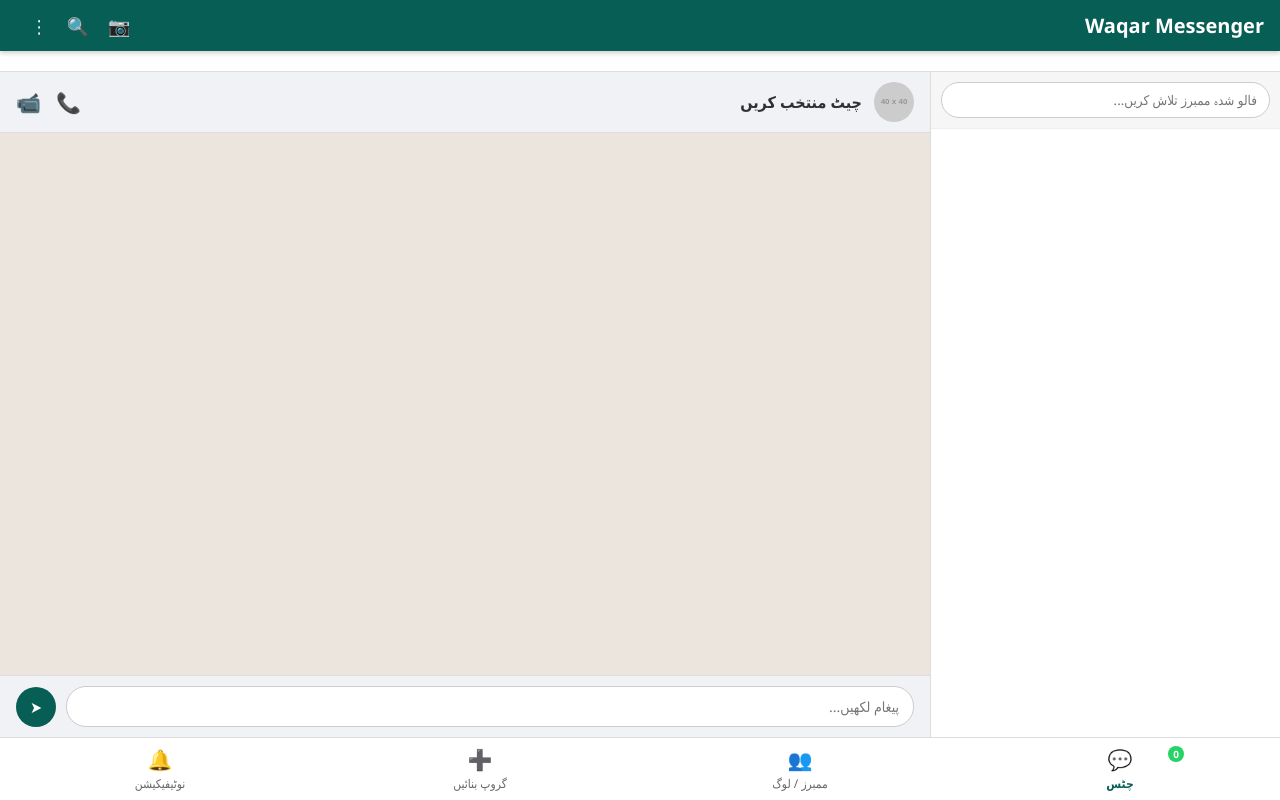
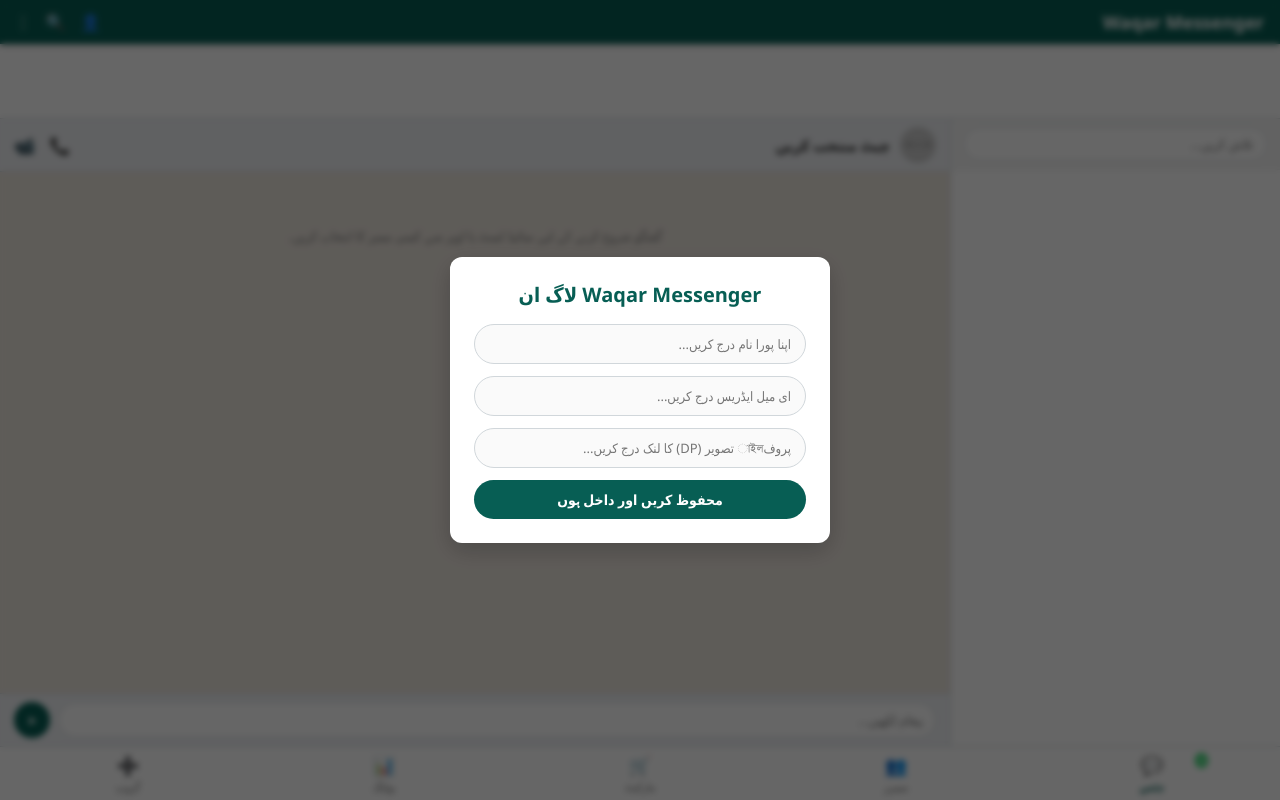
Before and after one commit to waqarzaffaralvi-cmyk/Bazaar-app, a website: page index.html in a window 1280 px wide. Drawn offline with Linux system fonts and the light colour scheme; placeholder pictures from the web are drawn by us.

Commit message:
Update index.html

```diff
--- a/index.html
+++ b/index.html
@@ -3,213 +3,288 @@
 <head>
     <meta charset="UTF-8">
     <meta name="viewport" content="width=device-width, initial-scale=1.0">
-    <title>Waqar Social & Messenger</title>
+    <title>Waqar Professional Messenger & Social</title>
     <!-- Firebase SDKs -->
     <script src="https://www.gstatic.com/firebasejs/9.6.1/firebase-app-compat.js"></script>
     <script src="https://www.gstatic.com/firebasejs/9.6.1/firebase-database-compat.js"></script>
     <style>
         :root {
             --wa-teal: #075E54;
+            --wa-teal-dark: #128C7E;
             --wa-green: #25D366;
             --wa-light-green: #DCF8C6;
             --wa-bg: #ECE5DD;
-            --wa-dark: #303030;
+            --wa-dark: #222222;
             --wa-gray: #f0f2f5;
+            --wa-border: #d1d7db;
         }
         * { box-sizing: border-box; margin: 0; padding: 0; font-family: 'Segoe UI', Tahoma, Geneva, Verdana, sans-serif; }
         body { background-color: var(--wa-bg); color: var(--wa-dark); display: flex; flex-direction: column; height: 100vh; overflow: hidden; }
 
+        /* ========================================== */
+        /* START: LOGIN & PROFILE MODULE */
+        /* ========================================== */
+        #loginOverlay { position: fixed; top: 0; left: 0; width: 100%; height: 100%; background: rgba(0,0,0,0.6); display: flex; justify-content: center; align-items: center; z-index: 2000; backdrop-filter: blur(3px); }
+        .login-card { background: white; padding: 24px; border-radius: 12px; width: 90%; max-width: 380px; text-align: center; box-shadow: 0 8px 24px rgba(0,0,0,0.2); }
+        .login-card h2 { color: var(--wa-teal); margin-bottom: 16px; font-size: 20px; }
+        .login-input { width: 100%; padding: 10px 14px; margin-bottom: 12px; border: 1px solid var(--wa-border); border-radius: 20px; outline: none; font-size: 13px; background: #fafafa; }
+        .login-input:focus { border-color: var(--wa-teal); background: white; }
+        .login-btn { background: var(--wa-teal); color: white; border: none; padding: 10px 20px; width: 100%; border-radius: 20px; font-size: 14px; font-weight: bold; cursor: pointer; transition: background 0.2s; }
+        .login-btn:hover { background: var(--wa-teal-dark); }
+        /* ========================================== */
+        /* END: LOGIN & PROFILE MODULE */
+        /* ========================================== */
+
         /* Header */
-        header { background-color: var(--wa-teal); color: white; padding: 12px 16px; display: flex; justify-content: space-between; align-items: center; box-shadow: 0 2px 5px rgba(0,0,0,0.2); z-index: 10; }
-        .app-title { font-size: 20px; font-weight: bold; }
-        .header-icons span { margin-left: 15px; cursor: pointer; font-size: 18px; }
+        header { background-color: var(--wa-teal); color: white; padding: 10px 16px; display: flex; justify-content: space-between; align-items: center; box-shadow: 0 2px 5px rgba(0,0,0,0.15); z-index: 10; }
+        .app-title { font-size: 18px; font-weight: bold; }
+        .header-icons { display: flex; gap: 15px; font-size: 16px; cursor: pointer; }
 
-        /* Stories / Following Top Bar */
-        .top-stories { background: white; padding: 10px; display: flex; overflow-x: auto; gap: 12px; border-bottom: 1px solid #ddd; white-space: nowrap; }
-        .story-item { display: flex; flex-direction: column; align-items: center; cursor: pointer; min-width: 60px; }
-        .story-avatar { width: 55px; height: 55px; border-radius: 50%; border: 2px solid var(--wa-green); padding: 2px; object-fit: cover; }
-        .story-name { font-size: 11px; margin-top: 4px; overflow: hidden; text-overflow: ellipsis; width: 60px; text-align: center; }
+        /* ========================================== */
+        /* START: FOLLOWING & STORIES MODULE */
+        /* ========================================== */
+        .top-stories-bar { background: white; padding: 8px 12px; display: flex; overflow-x: auto; gap: 12px; border-bottom: 1px solid var(--wa-border); white-space: nowrap; min-height: 75px; align-items: center; }
+        .story-node { display: flex; flex-direction: column; align-items: center; cursor: pointer; min-width: 50px; }
+        .story-dp { width: 45px; height: 45px; border-radius: 50%; border: 2px solid var(--wa-green); padding: 1px; object-fit: cover; }
+        .story-lbl { font-size: 10px; margin-top: 3px; overflow: hidden; text-overflow: ellipsis; width: 55px; text-align: center; color: #555; }
+        /* ========================================== */
+        /* END: FOLLOWING & STORIES MODULE */
+        /* ========================================== */
 
-        /* Main Container Layout (Messenger Style) */
-        .main-container { display: flex; flex: 1; overflow: hidden; position: relative; }
+        /* Main Workspace Container */
+        .workspace { display: flex; flex: 1; overflow: hidden; position: relative; }
 
-        /* Sidebar Chat List */
-        .sidebar { width: 350px; background: white; border-left: 1px solid #ddd; display: flex; flex-direction: column; height: 100%; }
-        .search-box { padding: 10px; background: #f6f6f6; border-bottom: 1px solid #eee; }
-        .search-box input { width: 100%; padding: 8px 12px; border-radius: 20px; border: 1px solid #ccc; outline: none; background: white; }
-        .chat-list { flex: 1; overflow-y: auto; }
-        .chat-list-item { display: flex; align-items: center; padding: 12px 16px; border-bottom: 1px solid #f0f0f0; cursor: pointer; transition: background 0.2s; }
-        .chat-list-item:hover { background: var(--wa-gray); }
-        .chat-list-avatar { width: 48px; height: 48px; border-radius: 50%; margin-left: 12px; object-fit: cover; }
-        .chat-list-info { flex: 1; overflow: hidden; }
-        .chat-list-name { font-weight: bold; font-size: 15px; color: #000; }
-        .chat-list-msg { font-size: 13px; color: #666; white-space: nowrap; overflow: hidden; text-overflow: ellipsis; margin-top: 3px; }
-        .chat-list-msg.unread { font-weight: bold; color: #000; }
-        .unread-badge { background: var(--wa-green); color: white; border-radius: 50%; padding: 2px 6px; font-size: 11px; font-weight: bold; min-width: 20px; text-align: center; }
+        /* Sidebar & Slider Layers Container */
+        .sidebar-layer { width: 330px; background: white; border-left: 1px solid var(--wa-border); display: flex; flex-direction: column; height: 100%; }
+        .search-container { padding: 8px 12px; background: #f6f6f6; border-bottom: 1px solid #eee; }
+        .search-container input { width: 100%; padding: 7px 14px; border-radius: 18px; border: 1px solid var(--wa-border); outline: none; background: white; font-size: 13px; }
 
-        /* Chat Area */
-        .chat-area { flex: 1; display: flex; flex-direction: column; background: var(--wa-bg); height: 100%; }
-        .chat-header { background: #f0f2f5; padding: 10px 16px; display: flex; align-items: center; justify-content: space-between; border-bottom: 1px solid #ddd; }
-        .chat-header-profile { display: flex; align-items: center; gap: 12px; }
-        .chat-header-avatar { width: 40px; height: 40px; border-radius: 50%; object-fit: cover; }
-        .chat-header-name { font-weight: bold; font-size: 16px; }
-        .call-buttons { display: flex; gap: 15px; font-size: 20px; color: var(--wa-teal); cursor: pointer; }
+        /* Slider Layer Panes */
+        .slider-pane { flex: 1; overflow-y: auto; display: none; }
+        .slider-pane.active-pane { display: block; }
 
-        .messages-container { flex: 1; padding: 20px; overflow-y: auto; display: flex; flex-direction: column; gap: 8px; }
-        .message-bubble { max-width: 65%; padding: 8px 12px; border-radius: 8px; font-size: 14px; position: relative; word-wrap: break-word; }
-        .message-bubble.incoming { background: white; align-self: flex-start; border-top-right-radius: 0; }
-        .message-bubble.outgoing { background: var(--wa-light-green); align-self: flex-end; border-top-left-radius: 0; }
-        .msg-time { font-size: 10px; color: #999; margin-top: 4px; text-align: left; }
+        /* Chat List Items */
+        .chat-node-item { display: flex; align-items: center; padding: 10px 14px; border-bottom: 1px solid #f2f2f2; cursor: pointer; transition: background 0.15s; }
+        .chat-node-item:hover { background: var(--wa-gray); }
+        .chat-node-avatar { width: 42px; height: 42px; border-radius: 50%; margin-left: 10px; object-fit: cover; }
+        .chat-node-info { flex: 1; overflow: hidden; }
+        .chat-node-name { font-weight: bold; font-size: 14px; color: #111; }
+        .chat-node-lastmsg { font-size: 12px; color: #666; white-space: nowrap; overflow: hidden; text-overflow: ellipsis; margin-top: 2px; }
+        .chat-badge { background: var(--wa-green); color: white; border-radius: 50%; padding: 1px 5px; font-size: 10px; font-weight: bold; min-width: 18px; text-align: center; }
 
-        /* Chat Input Bar */
-        .chat-input-bar { background: #f0f2f5; padding: 10px 16px; display: flex; align-items: center; gap: 10px; border-top: 1px solid #ddd; }
-        .chat-input-bar textarea { flex: 1; padding: 10px 14px; border-radius: 20px; border: 1px solid #ccc; outline: none; resize: none; max-height: 100px; font-size: 14px; background: white; }
-        .send-btn { background: var(--wa-teal); color: white; border: none; width: 40px; height: 40px; border-radius: 50%; cursor: pointer; display: flex; align-items: center; justify-content: center; font-size: 16px; }
+        /* ========================================== */
+        /* START: CHAT SYSTEM MODULE */
+        /* ========================================== */
+        .chat-main-area { flex: 1; display: flex; flex-direction: column; background: var(--wa-bg); height: 100%; }
+        .chat-pane-header { background: #f0f2f5; padding: 8px 14px; display: flex; align-items: center; justify-content: space-between; border-bottom: 1px solid var(--wa-border); }
+        .chat-active-profile { display: flex; align-items: center; gap: 10px; }
+        .chat-active-dp { width: 36px; height: 36px; border-radius: 50%; object-fit: cover; }
+        .chat-active-title { font-weight: bold; font-size: 15px; color: #222; }
+        .call-action-btns { display: flex; gap: 14px; font-size: 17px; color: var(--wa-teal); cursor: pointer; }
 
-        /* Bottom Navigation Bar */
-        .bottom-nav { background: white; border-top: 1px solid #ddd; display: flex; justify-content: space-around; padding: 8px 0; box-shadow: 0 -2px 5px rgba(0,0,0,0.05); }
-        .nav-item { display: flex; flex-direction: column; align-items: center; color: #666; font-size: 12px; cursor: pointer; text-decoration: none; position: relative; flex: 1; }
-        .nav-item.active { color: var(--wa-teal); font-weight: bold; }
-        .nav-item span.icon { font-size: 20px; margin-bottom: 2px; }
-        .nav-badge { position: absolute; top: 0; right: 30%; background: var(--wa-green); color: white; border-radius: 50%; padding: 1px 5px; font-size: 10px; font-weight: bold; }
+        .messages-scroll-box { flex: 1; padding: 15px; overflow-y: auto; display: flex; flex-direction: column; gap: 6px; }
+        .msg-bubble { max-width: 65%; padding: 8px 12px; border-radius: 8px; font-size: 13px; position: relative; word-wrap: break-word; box-shadow: 0 1px 0.5px rgba(0,0,0,0.1); }
+        .msg-bubble.incoming { background: white; align-self: flex-start; border-top-right-radius: 0; }
+        .msg-bubble.outgoing { background: var(--wa-light-green); align-self: flex-end; border-top-left-radius: 0; }
 
-        /* Hidden utility class */
-        .hidden { display: none !important; }
+        .chat-input-toolbar { background: #f0f2f5; padding: 8px 14px; display: flex; align-items: center; gap: 8px; border-top: 1px solid var(--wa-border); }
+        .chat-input-toolbar textarea { flex: 1; padding: 8px 12px; border-radius: 18px; border: 1px solid var(--wa-border); outline: none; resize: none; max-height: 80px; font-size: 13px; background: white; }
+        .send-pill-btn { background: var(--wa-teal); color: white; border: none; width: 36px; height: 36px; border-radius: 50%; cursor: pointer; display: flex; align-items: center; justify-content: center; font-size: 13px; transition: background 0.2s; }
+        .send-pill-btn:hover { background: var(--wa-teal-dark); }
+        /* ========================================== */
+        /* END: CHAT SYSTEM MODULE */
+        /* ========================================== */
+
+        /* ========================================== */
+        /* START: MARKET & POLLING MODULES */
+        /* ========================================== */
+        .generic-module-view { padding: 16px; overflow-y: auto; height: 100%; background: white; }
+        .generic-module-view h3 { color: var(--wa-teal); margin-bottom: 10px; font-size: 16px; }
+        .generic-module-view p { font-size: 13px; color: #555; }
+        /* ========================================== */
+        /* END: MARKET & POLLING MODULES */
+        /* ========================================== */
+
+        /* Bottom Navigation Bar with Fine Round Buttons */
+        .bottom-navigation { background: white; border-top: 1px solid var(--wa-border); display: flex; justify-content: space-around; padding: 6px 0; box-shadow: 0 -2px 5px rgba(0,0,0,0.03); }
+        .nav-tab-item { display: flex; flex-direction: column; align-items: center; color: #666; font-size: 11px; cursor: pointer; text-decoration: none; position: relative; flex: 1; transition: color 0.2s; }
+        .nav-tab-item.active { color: var(--wa-teal); font-weight: bold; }
+        .nav-tab-item span.icon { font-size: 18px; margin-bottom: 2px; }
+        .nav-badge-count { position: absolute; top: 0; right: 28%; background: var(--wa-green); color: white; border-radius: 50%; padding: 1px 4px; font-size: 9px; font-weight: bold; }
     </style>
 </head>
 <body>
 
-    <!-- Header -->
+    <!-- ========================================== -->
+    <!-- LOGIN SCREEN OVERLAY -->
+    <!-- ========================================== -->
+    <div id="loginOverlay">
+        <div class="login-card">
+            <h2>Waqar Messenger لاگ ان</h2>
+            <input type="text" id="inputLoginName" class="login-input" placeholder="اپنا پورا نام درج کریں...">
+            <input type="email" id="inputLoginEmail" class="login-input" placeholder="ای میل ایڈریس درج کریں...">
+            <input type="text" id="inputLoginDp" class="login-input" placeholder="پروفাইল تصویر (DP) کا لنک درج کریں...">
+            <button class="login-btn" onclick="executeLoginUser()">محفوظ کریں اور داخل ہوں</button>
+        </div>
+    </div>
+
+    <!-- App Header -->
     <header>
         <div class="app-title">Waqar Messenger</div>
         <div class="header-icons">
-            <span>📷</span>
-            <span>🔍</span>
-            <span>⋮</span>
+            <span title="پروفাইল" onclick="alert('پروفাইল سیٹنگز')">👤</span>
+            <span title="تلاش">🔍</span>
+            <span title="مزید">⋮</span>
         </div>
     </header>
 
-    <!-- Top Stories / Following Bar -->
-    <div class="top-stories" id="topStoriesBar">
-        <!-- Dynamically populated followed members -->
+    <!-- Top Following Bar -->
+    <div class="top-stories-bar" id="topFollowingBar">
+        <!-- فالو شدہ ممبرز یہاں ڈائنامک شو ہوں گے -->
     </div>
 
-    <!-- Main Container -->
-    <div class="main-container">
-        <!-- Sidebar Chat List -->
-        <div class="sidebar">
-            <div class="search-box">
-                <input type="text" id="searchMembers" placeholder="فالو شدہ ممبرز تلاش کریں...">
+    <!-- Main Workspace Layout -->
+    <div class="workspace">
+
+        <!-- Sidebar & Slider Layers -->
+        <div class="sidebar-layer">
+            <div class="search-container">
+                <input type="text" id="globalSearchInput" placeholder="تلاش کریں...">
             </div>
-            <div class="chat-list" id="chatListContainer">
-                <!-- Chat items loaded here -->
+
+            <!-- Slider Layer 1: Chats Module -->
+            <div id="paneChats" class="slider-pane active-pane">
+                <div id="chatsListContainer">
+                    <!-- چیٹ لسٹ یہاں آئے گی -->
+                </div>
+            </div>
+
+            <!-- Slider Layer 2: People / Members Module -->
+            <div id="panePeople" class="slider-pane generic-module-view">
+                <h3>ممبرز اور فالو لسٹ</h3>
+                <p>تمام رجسٹرڈ ممبرز کی فہرست یہاں موجود ہے۔</p>
+            </div>
+
+            <!-- Slider Layer 3: Market Module -->
+            <div id="paneMarket" class="slider-pane generic-module-view">
+                <h3>مارکیٹ پلیس</h3>
+                <p>مصنوعات اور اشیاء کی خرید و فروخت کا نظام۔</p>
+            </div>
+
+            <!-- Slider Layer 4: Polling Module -->
+            <div id="panePolling" class="slider-pane generic-module-view">
+                <h3>پولنگ سسٹم</h3>
+                <p>رائے شماری اور پولز کا ماڈیول۔</p>
             </div>
         </div>
 
-        <!-- Chat Area -->
-        <div class="chat-area" id="chatAreaSection">
-            <div class="chat-header">
-                <div class="chat-header-profile">
-                    <img src="https://via.placeholder.com/40" class="chat-header-avatar" id="activeChatAvatar">
-                    <div class="chat-header-name" id="activeChatName">چیٹ منتخب کریں</div>
+        <!-- Chat Workspace Area -->
+        <div class="chat-main-area">
+            <div class="chat-pane-header">
+                <div class="chat-active-profile">
+                    <img src="https://via.placeholder.com/36" class="chat-active-dp" id="activeChatDp">
+                    <div class="chat-active-title" id="activeChatTitle">چیٹ منتخب کریں</div>
                 </div>
-                <div class="call-buttons">
-                    <span onclick="startAudioCall()" title="آڈیو کال">📞</span>
-                    <span onclick="startVideoCall()" title="ویڈیو کال">📹</span>
+                <div class="call-action-btns">
+                    <span onclick="alert('آڈیو کال جاری ہے...')" title="آڈیو کال">📞</span>
+                    <span onclick="alert('ویڈیو کال شروع ہو رہی ہے...')" title="ویڈیو کال">📹</span>
                 </div>
             </div>
 
-            <div class="messages-container" id="messagesContainer">
-                <!-- Messages load here -->
+            <div class="messages-scroll-box" id="messagesBoxContainer">
+                <div style="text-align: center; color: #777; margin-top: 40px; font-size: 13px;">گفتگو شروع کرنے کے لیے سائیڈ لسٹ یا اوپر سے کسی ممبر کا انتخاب کریں۔</div>
             </div>
 
-            <div class="chat-input-bar">
-                <textarea id="messageInput" rows="1" placeholder="پیغام لکھیں..."></textarea>
-                <button class="send-btn" onclick="sendMessage()">➤</button>
+            <div class="chat-input-toolbar">
+                <textarea id="msgInputBox" rows="1" placeholder="پیغام لکھیں..."></textarea>
+                <button class="send-pill-btn" onclick="sendChatMessage()">➤</button>
             </div>
         </div>
+
     </div>
 
-    <!-- Bottom Navigation Bar -->
-    <div class="bottom-nav">
-        <div class="nav-item active" onclick="switchTab('chats')">
+    <!-- Bottom Fine Navigation Bar -->
+    <div class="bottom-navigation">
+        <div class="nav-tab-item active" onclick="switchSliderPane('chats', this)">
             <span class="icon">💬</span>
             <span>چٹس</span>
-            <span class="nav-badge" id="totalUnreadBadge">0</span>
+            <span class="nav-badge-count" id="totalUnreadBadge">0</span>
         </div>
-        <div class="nav-item" onclick="switchTab('people')">
+        <div class="nav-tab-item" onclick="switchSliderPane('people', this)">
             <span class="icon">👥</span>
-            <span>ممبرز / لوگ</span>
+            <span>ممبرز</span>
         </div>
-        <div class="nav-item" onclick="openGroupModal()">
+        <div class="nav-tab-item" onclick="switchSliderPane('market', this)">
+            <span class="icon">🛒</span>
+            <span>مارکیٹ</span>
+        </div>
+        <div class="nav-tab-item" onclick="switchSliderPane('polling', this)">
+            <span class="icon">📊</span>
+            <span>پولنگ</span>
+        </div>
+        <div class="nav-tab-item" onclick="alert('نیا گروپ بنانے کا فیچر')">
             <span class="icon">➕</span>
-            <span>گروپ بنائیں</span>
-        </div>
-        <div class="nav-item" onclick="switchTab('notifications')">
-            <span class="icon">🔔</span>
-            <span>نوٹیفیکیشن</span>
+            <span>گروپ</span>
         </div>
     </div>
 
     <script>
-        // Firebase Configuration (آپ اپنی فائر بیس کی تفصیلات یہاں درج کریں گے)
+        // Connected Firebase Database Configuration
         const firebaseConfig = {
-            databaseURL: "YOUR_FIREBASE_DATABASE_URL_HERE"
+            databaseURL: "https://bazaar---app-default-rtdb.firebaseio.com"
         };
         firebase.initializeApp(firebaseConfig);
-        const db = firebase.database();
+        const database = firebase.database();
 
-        let currentUserId = "user_waqar"; // مثال کے طور پر موجودہ یوزر کی آئی ڈی
-        let activeRecipientId = null;
+        let loggedInUserId = localStorage.getItem('waqar_messenger_user_id') || null;
 
-        function switchTab(tabName) {
-            document.querySelectorAll('.nav-item').forEach(item => item.classList.remove('active'));
-            event.currentTarget.classList.add('active');
-            if(tabName === 'chats') {
-                // چیٹس ویو
-            } else if(tabName === 'people') {
-                alert("فالو یا ان فالو کرنے کے لیے ممبرز لسٹ یہاں شو ہوگی۔");
+        if (loggedInUserId) {
+            document.getElementById('loginOverlay').style.display = 'none';
+        }
+
+        function executeLoginUser() {
+            let name = document.getElementById('inputLoginName').value.trim();
+            let email = document.getElementById('inputLoginEmail').value.trim();
+            let dp = document.getElementById('inputLoginDp').value.trim();
+
+            if (!name || !email) {
+                alert("براہ کرم نام اور ای میل لازمی درج کریں!");
+                return;
+            }
+
+            loggedInUserId = "user_" + name.toLowerCase().replace(/\s+/g, '_');
+            localStorage.setItem('waqar_messenger_user_id', loggedInUserId);
+            localStorage.setItem('waqar_messenger_user_name', name);
+            localStorage.setItem('waqar_messenger_user_email', email);
+            if(dp) localStorage.setItem('waqar_messenger_user_dp', dp);
+
+            document.getElementById('loginOverlay').style.display = 'none';
+            alert("لاگ ان کامیاب ہو گیا!");
+        }
+
+        function switchSliderPane(paneName, clickedElement) {
+            document.querySelectorAll('.nav-tab-item').forEach(tab => tab.classList.remove('active'));
+            if(clickedElement) clickedElement.classList.add('active');
+
+            document.querySelectorAll('.slider-pane').forEach(pane => pane.classList.remove('active-pane'));
+
+            if (paneName === 'chats') {
+                document.getElementById('paneChats').classList.add('active-pane');
+            } else if (paneName === 'people') {
+                document.getElementById('panePeople').classList.add('active-pane');
+            } else if (paneName === 'market') {
+                document.getElementById('paneMarket').classList.add('active-pane');
+            } else if (paneName === 'polling') {
+                document.getElementById('panePolling').classList.add('active-pane');
             }
         }
 
-        function startAudioCall() {
-            if(!activeRecipientId) { alert("پہلے کوئی چیٹ منتخب کریں!"); return; }
-            alert("آڈیو کال ملائی جا रही ہے...");
+        function sendChatMessage() {
+            let box = document.getElementById('msgInputBox');
+            let text = box.value.trim();
+            if(!text) return;
+            box.value = '';
         }
-
-        function startVideoCall() {
-            if(!activeRecipientId) { alert("پہلے کوئی چیٹ منتخب کریں!"); return; }
-            alert("ویڈیو کال شروع کی جا رہی ہے...");
-        }
-
-        function openGroupModal() {
-            let groupName = prompt("نئے گروپ کا نام درج کریں (لامحدود ممبرز کے ساتھ):");
-            if(groupName) {
-                alert("گروپ '" + groupName + "' کامیابی سے بن گیا ہے!");
-            }
-        }
-
-        function sendMessage() {
-            let input = document.getElementById('messageInput');
-            let text = input.value.trim();
-            if(!text || !activeRecipientId) return;
-
-            let msgData = {
-                sender: currentUserId,
-                receiver: activeRecipientId,
-                message: text,
-                timestamp: Date.now()
-            };
-
-            db.ref('messages/' + getChatRoomId(currentUserId, activeRecipientId)).push(msgData);
-            input.value = '';
-        }
-
-        function getChatRoomId(id1, id2) {
-            return id1 < id2 ? id1 + "_" + id2 : id2 + "_" + id1;
-        }
-
-        // سکرین اور ڈیٹا لوڈنگ کا عمل جاری رہے گا...
     </script>
 </body>
 </html>
```
